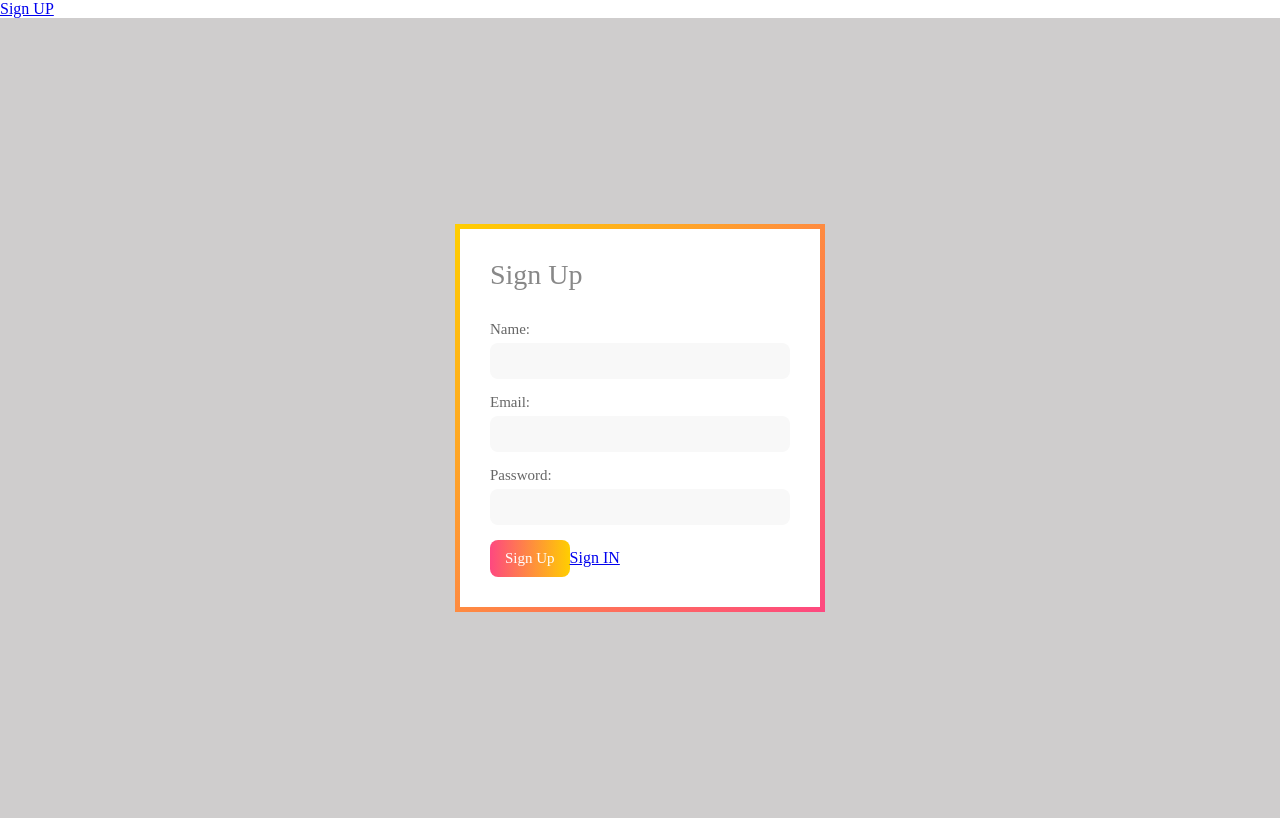
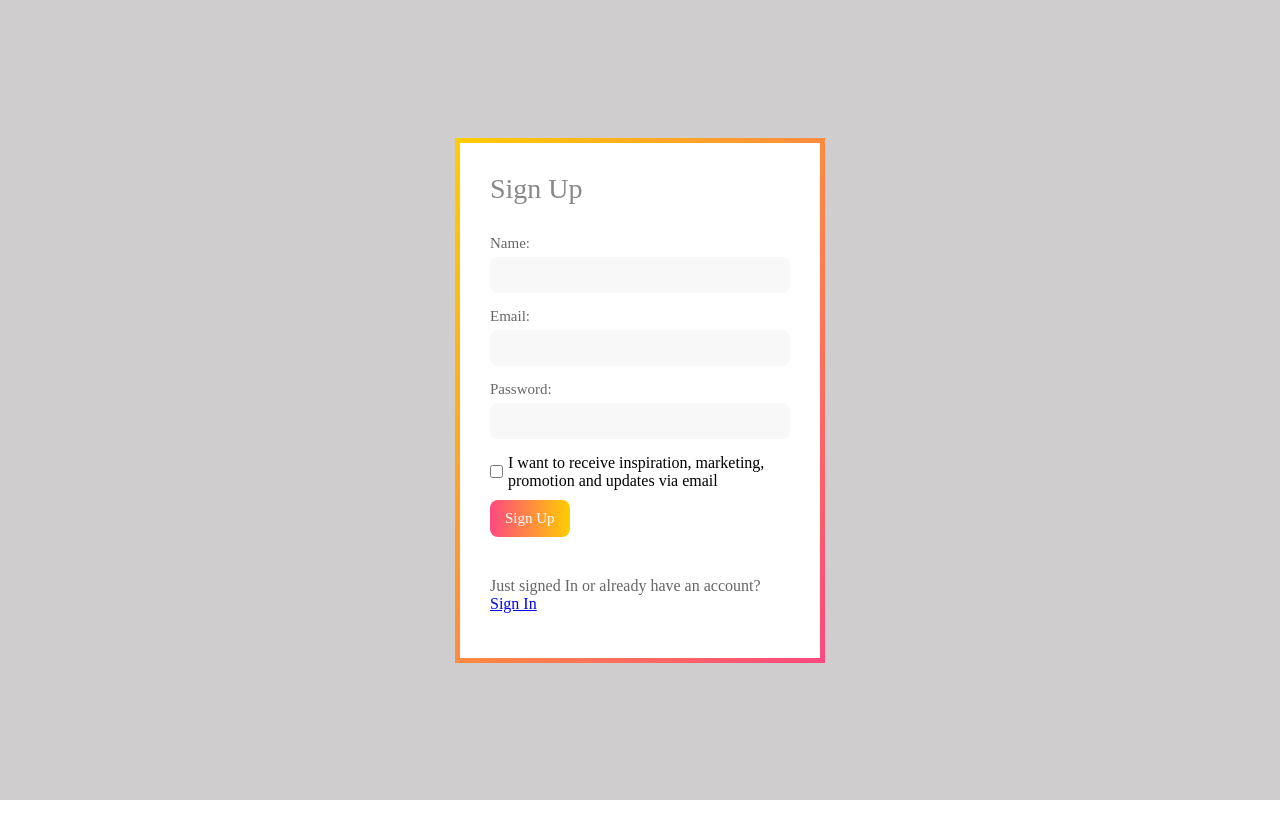
Before and after one commit to veronikos/23-redux, a React (Create React App) app: page /signUp in a window 1280 px wide. Built offline with nearby package versions, Linux system fonts and the light colour scheme; a web font is replaced by a local one.

Commit message:
now it works how it has to

```diff
--- a/src/App.js
+++ b/src/App.js
@@ -11,7 +11,12 @@ function App() {
   //   password: "a",
   // };
 
-  const [user, setUser] = useState({ name: "", email: "", password: "", hoho: "Hello" });
+  const [user, setUser] = useState({
+    name: "",
+    email: "",
+    password: "",
+    updatesViaEmail: false
+  });
   const [error, setError] = useState("");
   const [userA, setUserA] = useState({
     password: "",
@@ -44,6 +49,7 @@ function App() {
       password: details.password,
       email: details.email,
       name: details.name,
+      updatesViaEmail: details.updatesViaEmail
     });
   };
   console.log("user from signUp:", user);
@@ -60,13 +66,15 @@ function App() {
 
   return (
     <Router>
-      <nav>
-        <Link to="/signUp">Sign UP</Link>
-      </nav>
       <Switch>
-      <Route path="/22-authentification">
+        <Route path="/22-authentification">
           <div className="App">
-            <Link to="/signUp">Sign UP</Link>
+            <div className='link'>
+            <Link to="/signIn">Sign In</Link>
+            </div>
+            <div className='link'>
+            <Link to="/signUp">Sign Up</Link>
+            </div>
           </div>
         </Route>
         <Route path="/" exact>
@@ -74,22 +82,21 @@ function App() {
             <Link to="/signUp">Sign UP</Link>
           </div>
         </Route>
-        <Route path="/signUp">
-          {" "}
+        <Route path="/signIn">
           <div className="App">
-            {loggedIn.isLoggedIn ? (
+            {loggedIn.isLoggedIn && user.email !== "" ? (
               <div className="welcome">
                 <Welcome user={user} Logout={Logout}></Welcome>
               </div>
             ) : (
               <div>
-                <SignUp GetUser={GetUser} />
+                <SignIn LoginIn={LoginIn} error={error}></SignIn>
               </div>
             )}
           </div>
         </Route>
-        <Route path="/signIn">
-          <SignIn LoginIn={LoginIn} error={error}></SignIn>
+        <Route path="/signUp">
+          <SignUp GetUser={GetUser} />
         </Route>
         <Route path="*">
           <NoPathFound></NoPathFound>
--- a/src/components/SignIn.js
+++ b/src/components/SignIn.js
@@ -2,11 +2,15 @@ import React, { useState } from "react";
 import { Link } from "react-router-dom";
 
 function SignIn({ error, LoginIn }) {
-  const [details, setDetails] = useState({email: "", password: "", rememberMe: false});
+  const [details, setDetails] = useState({
+    email: "",
+    password: "",
+    rememberMe: false,
+  });
 
   const submitHandler = (e) => {
     e.preventDefault();
-    LoginIn(details)
+    LoginIn(details);
   };
 
   return (
@@ -14,14 +18,16 @@ function SignIn({ error, LoginIn }) {
       <form onSubmit={submitHandler}>
         <div className="form-inner">
           <h2>Sign IN</h2>
-        {(error !== "") ? (<div className="error">{error}</div>) : ""}
+          {error !== "" ? <div className="error">{error}</div> : ""}
           <div className="form-group">
             <label htmlFor="email">Email:</label>
             <input
               type="email"
               name="email"
               id="email"
-            onChange={(e) => setDetails({ ...details, email: e.target.value })}
+              onChange={(e) =>
+                setDetails({ ...details, email: e.target.value })
+              }
               value={details.email}
             />
           </div>
@@ -31,7 +37,9 @@ function SignIn({ error, LoginIn }) {
               type="password"
               name="password"
               id="password"
-            onChange={(e) => setDetails({ ...details, password: e.target.value })}
+              onChange={(e) =>
+                setDetails({ ...details, password: e.target.value })
+              }
               value={details.password}
             />
           </div>
@@ -40,12 +48,18 @@ function SignIn({ error, LoginIn }) {
               type="checkbox"
               id="rememberMe"
               name="rememberMe"
-              onChange={(e) => setDetails({ ...details, rememberMe: !details.rememberMe })}
+              onChange={(e) =>
+                setDetails({ ...details, rememberMe: !details.rememberMe })
+              }
             />
             <label htmlFor="rememberMe">Remember me</label>
           </div>
           <input type="submit" value="Login" />
-        <Link to="/signUp">Sign Up</Link>
+          <div className="form-group">
+          <p>
+              Don't have an account? <Link to="/signUp">Sign Up</Link>
+            </p>
+          </div>
         </div>
       </form>
     </div>
--- a/src/components/SignUp.js
+++ b/src/components/SignUp.js
@@ -2,11 +2,16 @@ import React, { useState } from "react";
 import { Link } from "react-router-dom";
 
 function SignUp({ GetUser }) {
-  const [details, setDetails] = useState({ name: "", email: "", password: ""});
+  const [details, setDetails] = useState({ name: "", email: "", password: "", updatesViaEmail: false });
+  const [submit, setSubmit] = useState({isSubmit: false})
 
   const submitHandler = (e) => {
     e.preventDefault();
-    GetUser(details, 'thi is from signUp');
+    GetUser(details);
+    setSubmit({
+      isSubmit: !submit.isSubmit
+    })
+    console.log(submit)
   };
 
   return (
@@ -30,7 +35,9 @@ function SignUp({ GetUser }) {
               type="email"
               name="email"
               id="email"
-            onChange={(e) => setDetails({ ...details, email: e.target.value })}
+              onChange={(e) =>
+                setDetails({ ...details, email: e.target.value })
+              }
               value={details.email}
             />
           </div>
@@ -40,12 +47,32 @@ function SignUp({ GetUser }) {
               type="password"
               name="password"
               id="password"
-            onChange={(e) => setDetails({ ...details, password: e.target.value })}
+              onChange={(e) =>
+                setDetails({ ...details, password: e.target.value })
+              }
               value={details.password}
             />
           </div>
+          <div className="checkbox">
+            <input
+              type="checkbox"
+              id="updatesViaEmail"
+              name="updatesViaEmail"
+              onChange={(e) =>
+                setDetails({ ...details, updatesViaEmail: !details.updatesViaEmail })
+              }
+            />
+            <label htmlFor="updatesViaEmail">I want to receive inspiration, marketing, promotion and updates
+              via email</label>
+          </div>
           <input type="submit" value="Sign Up" />
-        <Link to="/signIn">Sign IN</Link>
+          {submit.isSubmit === true ? <div className="error">Now you can <Link to="/signIn">Sign In</Link></div> : ""}
+          <div className="form-group">
+            <p>
+              Just signed In or already have an account?{" "}
+              <Link to="/signIn">Sign In</Link>
+            </p>
+          </div>
         </div>
       </form>
     </div>
--- a/src/index.css
+++ b/src/index.css
@@ -66,6 +66,10 @@ form .form-inner .form-group {
     transition: 0.4s;
 }
 
+.form-group p {
+    margin-top: 40px;
+}
+
 .form-inner .form-group:focus-within label {
     color: #FE4880;
 }
@@ -130,4 +134,9 @@ form .form-inner input[type="submit"]:hover,
     display: flex;
     align-items: center;
     gap: 5px;
+    width: 300px;
 }
+
+.link {
+    margin: 10px;
+}
```
Lines whose indentation alone changed are shown as unchanged.
